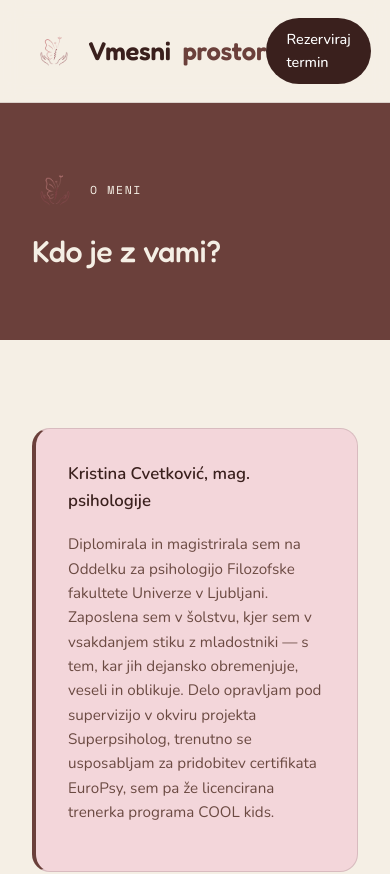
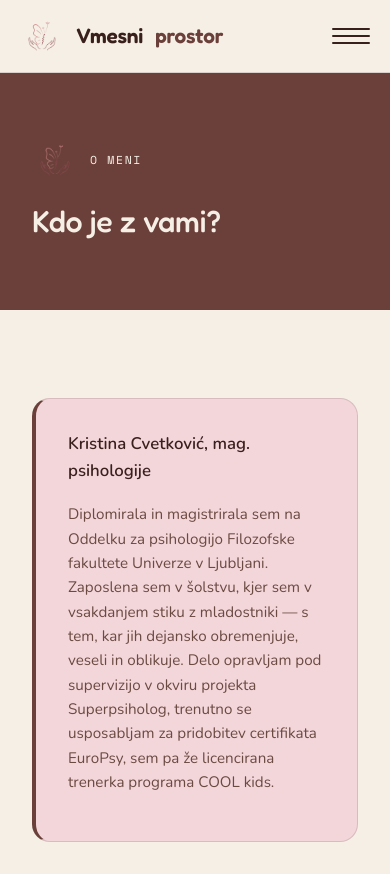
Before and after one commit to EmirMujagic/Vmesni-prostor, a Next.js app: page /o-meni in a window 390 px wide. Shown: the top 874 px of the page. Built offline with nearby package versions, Linux system fonts and the light colour scheme.

Commit message:
Fix mobile navigation: add hamburger menu, fix logo/CTA overlap

```diff
--- a/app/globals.css
+++ b/app/globals.css
@@ -84,6 +84,28 @@ nav.site-nav .wrap{
   transition:background .2s;
 }
 .nav-cta:hover{background:var(--gold-deep);}
+
+.nav-toggle{
+  display:none;
+  flex-direction:column;
+  justify-content:center;
+  gap:5px;
+  width:38px;height:38px;
+  border:none;background:transparent;cursor:pointer;
+  padding:0;flex-shrink:0;
+}
+.nav-toggle span{
+  display:block;width:100%;height:2px;
+  background:var(--ink);border-radius:2px;
+  transition:transform .2s, opacity .2s;
+}
+.nav-toggle.open span:nth-child(1){transform:translateY(7px) rotate(45deg);}
+.nav-toggle.open span:nth-child(2){opacity:0;}
+.nav-toggle.open span:nth-child(3){transform:translateY(-7px) rotate(-45deg);}
+
+.nav-mobile-menu{
+  display:none;
+}
 
 /* BUTTONS */
 .btn-primary{
@@ -433,4 +455,23 @@ footer.site-footer .wrap{display:flex;justify-content:space-between;font-size:0.
   .pillar-grid, .archive-grid, .process-grid{grid-template-columns:1fr;}
   .rung{grid-template-columns:1fr;}
   .nav-links{display:none;}
+  .nav-cta{display:none;}
+  .nav-toggle{display:flex;}
+  nav.site-nav .wrap{padding:14px 20px;}
+  .logo{font-size:1.3rem;}
+
+  .nav-mobile-menu{
+    display:block;
+    background:var(--paper);
+    border-bottom:1px solid var(--ash-line);
+    padding:8px 20px 24px;
+  }
+  .nav-mobile-menu ul{list-style:none;margin:0;padding:0;}
+  .nav-mobile-menu li{border-top:1px solid var(--ash-line);}
+  .nav-mobile-menu a{
+    display:block;padding:16px 4px;text-decoration:none;
+    font-size:1.05rem;opacity:0.85;
+  }
+  .nav-mobile-menu a.active{opacity:1;color:var(--sage);font-weight:600;}
+  .nav-mobile-menu .btn-primary{display:block;text-align:center;margin-top:16px;}
 }
--- a/components/Nav.js
+++ b/components/Nav.js
@@ -1,5 +1,6 @@
 "use client";
 
+import { useState } from "react";
 import Link from "next/link";
 import Image from "next/image";
 import { usePathname } from "next/navigation";
@@ -14,11 +15,12 @@ const links = [
 
 export default function Nav() {
   const pathname = usePathname();
+  const [open, setOpen] = useState(false);
 
   return (
     <nav className="site-nav">
       <div className="wrap">
-        <Link href="/" className="logo">
+        <Link href="/" className="logo" onClick={() => setOpen(false)}>
           <Image src="/logo.png" alt="Vmesni prostor" width={44} height={44} className="logo-icon" style={{ height: 44, width: "auto" }} />
           Vmesni <span>prostor</span>
         </Link>
@@ -34,7 +36,39 @@ export default function Nav() {
         <Link href="/kontakt" className="nav-cta">
           Rezerviraj termin
         </Link>
+        <button
+          type="button"
+          className={`nav-toggle${open ? " open" : ""}`}
+          aria-label="Odpri meni"
+          aria-expanded={open}
+          onClick={() => setOpen((o) => !o)}
+        >
+          <span />
+          <span />
+          <span />
+        </button>
       </div>
+
+      {open && (
+        <div className="nav-mobile-menu">
+          <ul>
+            {links.map((link) => (
+              <li key={link.href}>
+                <Link
+                  href={link.href}
+                  className={pathname === link.href ? "active" : ""}
+                  onClick={() => setOpen(false)}
+                >
+                  {link.label}
+                </Link>
+              </li>
+            ))}
+          </ul>
+          <Link href="/kontakt" className="btn-primary" onClick={() => setOpen(false)}>
+            Rezerviraj termin
+          </Link>
+        </div>
+      )}
     </nav>
   );
 }
```
